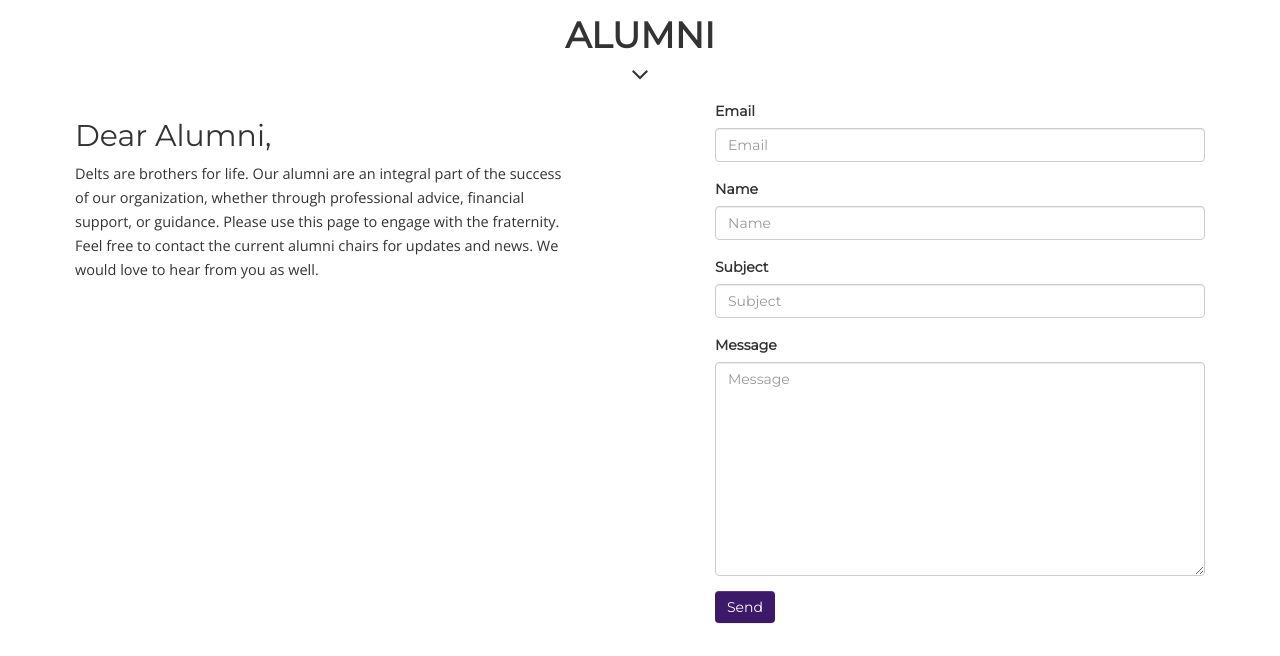
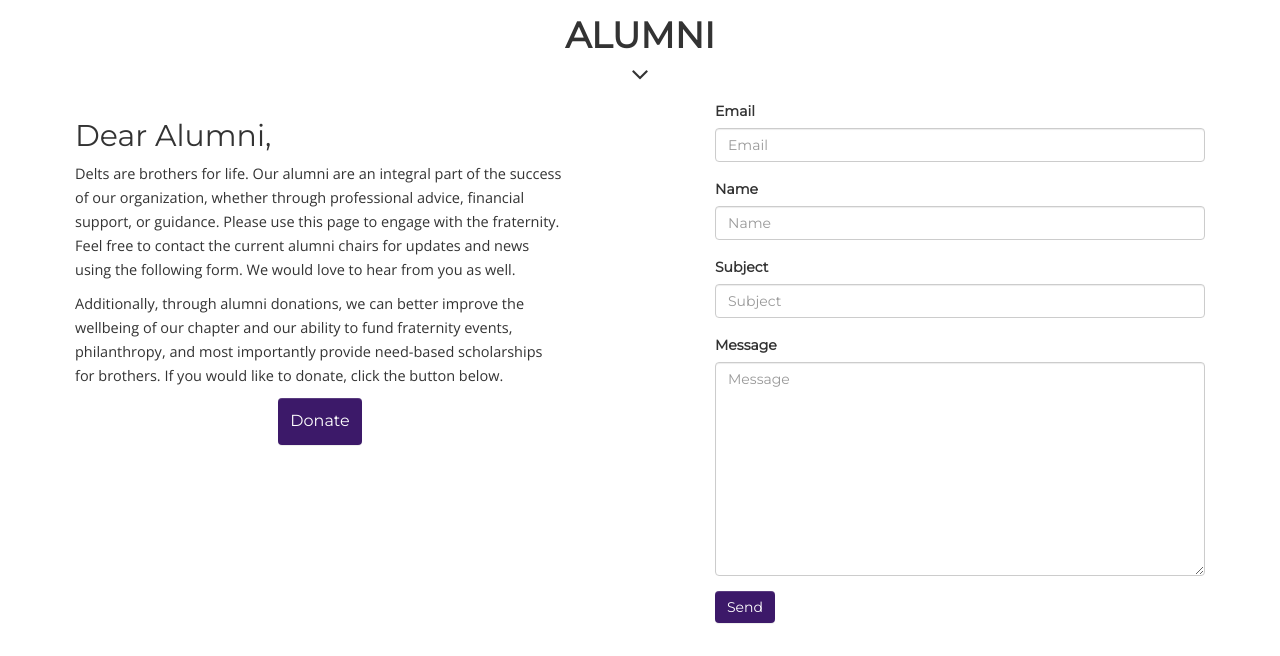
Before and after one commit to tomrom95/dukedeltsv2, a Django app: page / in a window 1280 px wide. Shown: the part 2854-3510 px from the top of the page. Run offline with Django 3.2, Linux system fonts and the light colour scheme; data that the repository does not hold is empty; parts of the project's set-up code (start-up, migrations or seed data) failed here and were passed over; some libraries are stand-ins or nearby versions.

Commit message:
minor edits for SSL compatibility, added donation button

```diff
--- a/dukedelts/static/css/custom.css
+++ b/dukedelts/static/css/custom.css
@@ -582,11 +582,33 @@ a.more {
 	width: 60%;
 }
 
-iframe {
+iframe.brotherframe {
 	width: 1px;
     min-width: 90%;
     *width: 90%;
 	height: 800px;
+}
+
+iframe.donateiframe {
+	width: 1px;
+    min-width: 100%;
+    *width: 100%;
+	min-height:450px
+}
+
+.donateframe {
+	display: block;
+	text-align: center;
+	padding: 15px;
+}
+
+button.donate {
+	padding: 12px;
+	font-size: 16px;
+}
+
+.donatewrapper {
+	text-align: center;
 }
 
 .fa-check-circle {
@@ -801,6 +823,9 @@ iframe {
 	.fa-chevron-left {
 		left: -10px;
 	}
+	iframe.donateiframe {
+		height: 500px;
+	}
 }
 
 .always {
--- a/templates/dukedelts/base.html
+++ b/templates/dukedelts/base.html
@@ -10,8 +10,8 @@
    <link href="/static/css/bootstrap.min.css" rel="stylesheet"/>
    <link href="/static/css/bootstrap-theme.min.css" rel="stylesheet"/>
    <link href="/static/css/custom.css" rel="stylesheet"/>
-   <link href='http://fonts.googleapis.com/css?family=Lato&subset=latin,latin-ext' rel='stylesheet' type='text/css'>
-   <link href='http://fonts.googleapis.com/css?family=Montserrat' rel='stylesheet' type='text/css'>
+   <link href='//fonts.googleapis.com/css?family=Lato&subset=latin,latin-ext' rel='stylesheet' type='text/css'>
+   <link href='//fonts.googleapis.com/css?family=Montserrat' rel='stylesheet' type='text/css'>
    <link rel="stylesheet" type="text/css" href="//fonts.googleapis.com/css?family=Open+Sans" />
    <link rel="stylesheet" href="//maxcdn.bootstrapcdn.com/font-awesome/4.3.0/css/font-awesome.min.css">
 
@@ -103,5 +103,17 @@
               navbar_toggle.trigger('click');
       }});
    </script>
+   <script>
+    $(document).ready(function () {
+        $('.donateframe').hide();
+        $('button.donate').click(function () {
+            var $this = $(this);
+            $('.donateframe').slideToggle(200, function () {
+                $this.text($(this).is(':visible') ? 'Close' : 'Donate');
+            });
+
+        });
+    });
+   </script>
  </body>
 </html>
--- a/templates/dukedelts/brotherbase.html
+++ b/templates/dukedelts/brotherbase.html
@@ -9,8 +9,8 @@
    <link href="/static/css/bootstrap.min.css" rel="stylesheet"/>
    <link href="/static/css/bootstrap-theme.min.css" rel="stylesheet"/>
    <link href="/static/css/custom.css" rel="stylesheet"/>
-   <link href='http://fonts.googleapis.com/css?family=Lato&subset=latin,latin-ext' rel='stylesheet' type='text/css'>
-   <link href='http://fonts.googleapis.com/css?family=Montserrat' rel='stylesheet' type='text/css'>
+   <link href='//fonts.googleapis.com/css?family=Lato&subset=latin,latin-ext' rel='stylesheet' type='text/css'>
+   <link href='//fonts.googleapis.com/css?family=Montserrat' rel='stylesheet' type='text/css'>
    <link rel="shortcut icon" type="img/png" href="/media/favicon.ico">
 
    <!-- HTML5 Shim and Respond.js IE8 support of HTML5 elements and media queries -->
--- a/templates/dukedelts/home.html
+++ b/templates/dukedelts/home.html
@@ -176,7 +176,17 @@
   <div class="row">
     <div class="col-md-6 half-page">
       <h2>Dear Alumni,</h2>
-      <p>Delts are brothers for life. Our alumni are an integral part of the success of our organization, whether through professional advice, financial support, or guidance. Please use this page to engage with the fraternity. Feel free to contact the current alumni chairs for updates and news. We would love to hear from you as well.</p>
+      <p>Delts are brothers for life. Our alumni are an integral part of the success of our organization, whether through professional advice, financial support, or guidance. Please use this page to engage with the fraternity. Feel free to contact the current alumni chairs for updates and news using the following form. We would love to hear from you as well.</p>
+      <p>Additionally, through alumni donations, we can better improve the wellbeing of our chapter and our ability to fund fraternity events, philanthropy, and most importantly provide need-based scholarships for brothers. If you would like to donate, click the button below.</p>
+      <div class="row">
+        <div class="donatewrapper">
+        <button class="btn btn-default donate"/>
+          Donate</button>
+        </div>
+        <div class="donateframe">
+          <iframe class="donateiframe" src="https://donorbox.org/embed/dukedelts-alumni-donations" seamless="seamless" name="donorbox" frameborder="0" scrolling="no"></iframe>
+        </div>
+      </div>
     </div>
     {% load bootstrap3 %}
     <div class="col-md-6 half-page">
```
